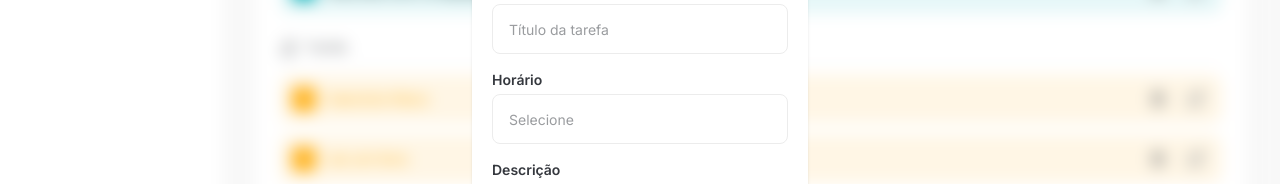
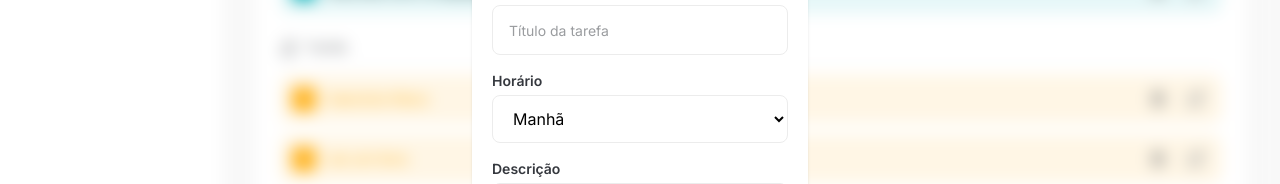
Before and after one commit to pc-silva/app-task-manager, a React (Vite) app: page / in a window 1280 px wide. Both pictures are taken after a click on the button "Nova tarefa". Shown: the part 301-485 px from the top of the page. Built offline with nearby package versions, Linux system fonts and the light colour scheme.

Commit message:
feat: add TimeSelect component

```diff
--- a/src/components/AddTaskDialog.jsx
+++ b/src/components/AddTaskDialog.jsx
@@ -6,6 +6,7 @@ import { CSSTransition } from "react-transition-group";
 
 import { Button } from "./Button";
 import { Input } from "./Inputs";
+import { TimeSelect } from "./TimeSelect";
 
 export const AddTaskDialog = ({ isOpen, handleClose }) => {
   const nodeRef = useRef(null);
@@ -35,7 +36,7 @@ export const AddTaskDialog = ({ isOpen, handleClose }) => {
               </div>
               <div className="flex flex-col gap-4">
                 <Input label={"Título"} placeholder="Título da tarefa" />
-                <Input label={"Horário"} placeholder="Selecione" />
+                <TimeSelect />
                 <Input label={"Descrição"} placeholder="Descreva a tarefa" />
                 <div className="flex justify-between gap-2">
                   <Button
--- a/src/components/Inputs.jsx
+++ b/src/components/Inputs.jsx
@@ -1,9 +1,9 @@
+import { InputLabel } from "./InputLabel";
+
 export const Input = ({ label, ...rest }) => {
   return (
     <div className="flex flex-col gap-1 text-left">
-      <label className="text-sm font-semibold text-[#35383E]" htmlFor={rest.id}>
-        {label}
-      </label>
+      <InputLabel htmlFor={rest.id}>{label}</InputLabel>
       <input
         className="rounded-lg border border-[#ECECEC] px-4 py-3 placeholder:text-sm placeholder:text-[#9A9C9F] focus:ring-2 focus:ring-[#00ADB5] focus:outline-none"
         type="text"
--- /dev/null
+++ b/src/components/TimeSelect.jsx
@@ -0,0 +1,18 @@
+import { InputLabel } from "./InputLabel.jsx";
+
+export const TimeSelect = () => {
+  return (
+    <div className="flex flex-col gap-1 text-left">
+      <InputLabel htmlFor="time">Horário</InputLabel>
+
+      <select
+        id="time"
+        className="rounded-lg border border-[#ECECEC] px-4 py-3 placeholder:text-sm placeholder:text-[#9A9C9F] focus:ring-2 focus:ring-[#00ADB5] focus:outline-none"
+      >
+        <option value="morning">Manhã</option>
+        <option value="afternoon">Tarde</option>
+        <option value="night">Noite</option>
+      </select>
+    </div>
+  );
+};
```
